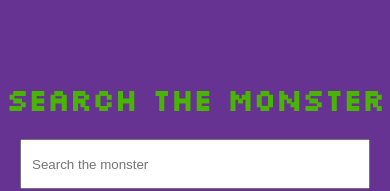
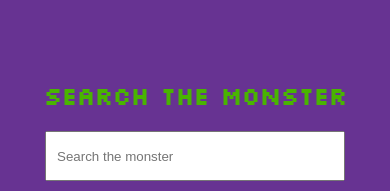
Before and after one commit to FedericaI7/searchTheMonster, a React (Create React App) app: page / in a window 390 px wide. Shown: the top 191 px of the page. Built offline with nearby package versions, Linux system fonts and the light colour scheme; no server answers.

Commit message:
fix: media query

```diff
--- a/src/Header.css
+++ b/src/Header.css
@@ -27,7 +27,7 @@
 }
 
 /* MEDIA QUERY SMARTPHONE  */
-@media only screen and (max-width: 700px) {
+@media only screen and (max-width: 768px) {
   .container--header {
     display: flex;
     flex-direction: column;
@@ -35,10 +35,10 @@
     align-items: center;
   }
   .text--header {
-    font-size: 30px;
+    font-size: 24px;
   }
   input {
-    width: 350px;
+    width: 300px;
     height: 50px;
   }
 }
```
